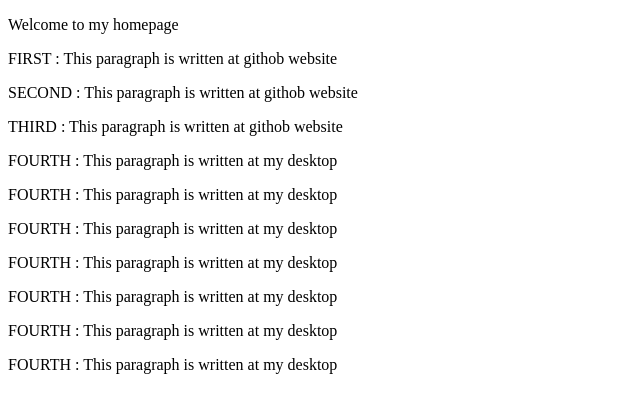
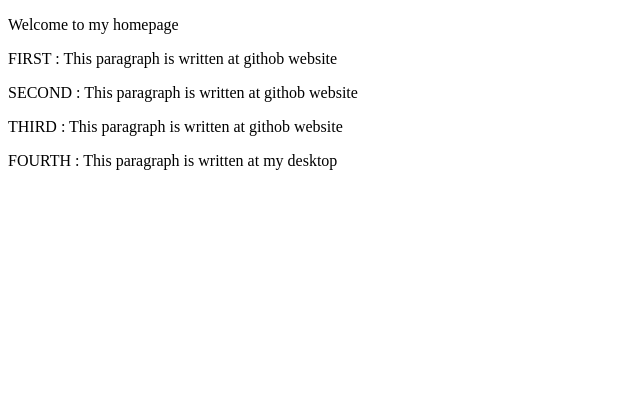
Before and after one commit to yhc1025/mysite, a plain HTML site: page index.html in a window 1280 px wide. Shown: the whole page, without its empty margins (0-640 px from the left). Drawn offline with Linux system fonts and the light colour scheme.

Commit message:
remove the repeat source

```diff
--- a/index.html
+++ b/index.html
@@ -12,11 +12,5 @@
     <p>SECOND : This paragraph is written at githob website</p>
     <p>THIRD  : This paragraph is written at githob website</p>
     <p>FOURTH : This paragraph is written at my desktop</p>
-    <p>FOURTH : This paragraph is written at my desktop</p>
-    <p>FOURTH : This paragraph is written at my desktop</p>
-    <p>FOURTH : This paragraph is written at my desktop</p>
-    <p>FOURTH : This paragraph is written at my desktop</p>
-    <p>FOURTH : This paragraph is written at my desktop</p>
-    <p>FOURTH : This paragraph is written at my desktop</p>
 </body>
 </html>
```
